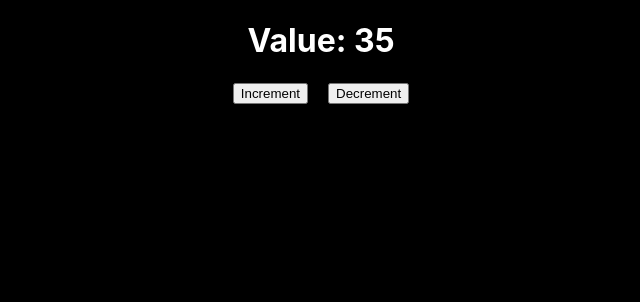
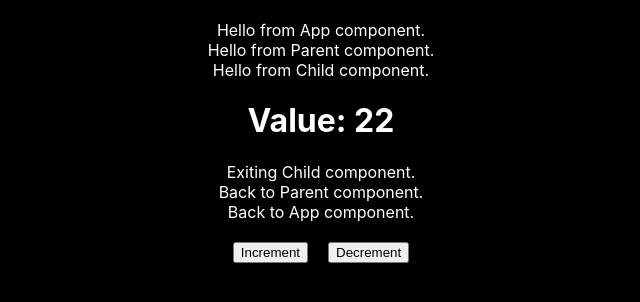
Before and after one commit to SharjeelSafdar/Bootcamp_Class5_ReactApp, a React (Create React App) app: page / in a window 1280 px wide. Shown: the top 302 px of the page, without its empty margins (319-959 px from the left). Built offline with nearby package versions, Linux system fonts and the light colour scheme.

Commit message:
Updated the code with React's Context API and useContext Hook

```diff
--- a/src/App.css
+++ b/src/App.css
@@ -9,5 +9,5 @@ body {
 }
 
 button {
-  margin: 0 10px;
+  margin: 20px 10px;
 }
--- a/src/App.js
+++ b/src/App.js
@@ -1,15 +1,21 @@
 import React, { useState } from 'react';
+import './App.css';
+import numberContext from './numberContext';
 import Parent from './Parent';
-import './App.css';
 
 function App() {
-  const [number, set_number] = useState(35);
+  const [number, set_number] = useState(22);
   return (
-    <div>
-      <Parent value={number}/>
-      <button onClick={() => set_number(number+1)}>Increment</button>
-      <button onClick={() => set_number(number-1)}>Decrement</button>
-    </div>
+    <numberContext.Provider value={number}>
+      <div>
+        Hello from App component.
+        <Parent></Parent>
+        Back to App component.
+        <br/>
+        <button onClick={() => set_number(number+1)}>Increment</button>
+        <button onClick={() => set_number(number-1)}>Decrement</button>
+      </div>
+    </numberContext.Provider>
   );
 }
 
--- a/src/Child.js
+++ b/src/Child.js
@@ -1,9 +1,15 @@
-import React from 'react';
+import React, { useContext } from 'react';
+import numberContext from './numberContext'
 
-const Child = ({value}) => (
-    <h1>
-        Value: {value}
-    </h1>
-);
+const Child = () => {
+    const value = useContext(numberContext);
+    return (
+        <div>
+            Hello from Child component.
+            <h1>Value: {value}</h1>
+            Exiting Child component.
+        </div>
+    );
+}
 
 export default Child;
--- a/src/Parent.js
+++ b/src/Parent.js
@@ -1,8 +1,12 @@
 import React from 'react';
 import Child from './Child'
 
-const Parent = ({value}) => (
-    <Child value={value}/>
+const Parent = () => (
+    <div>
+        Hello from Parent component.
+        <Child></Child>
+        Back to Parent component.
+    </div>
 );
 
 export default Parent;
--- /dev/null
+++ b/src/numberContext.js
@@ -0,0 +1,5 @@
+import React from 'react';
+
+const numberContext = React.createContext(25);
+
+export default numberContext;
```
